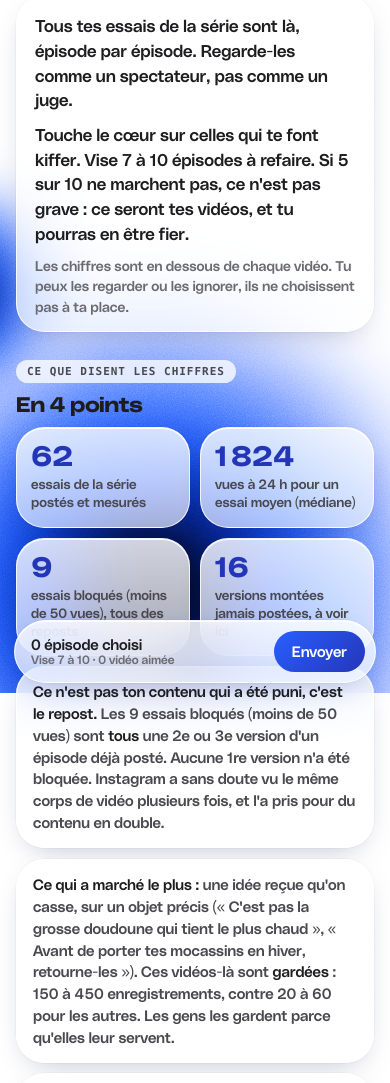
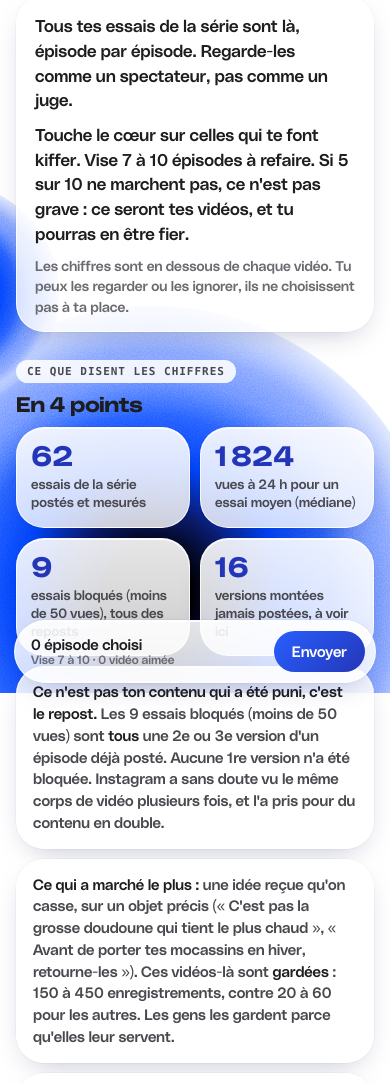
Before and after one commit to damienrsl/serie-hiver-coeurs, a plain HTML site: page index.html in a window 390 px wide. Shown: the part 151-1234 px from the top of the page. Drawn offline with Linux system fonts and the light colour scheme.

Commit message:
Fluidité : auras sans filter:blur, verre sans backdrop-filter (saccades Mac/iPhone)
Co-Authored-By: Claude Fable 5.1 <noreply@anthropic.com>

```diff
--- a/index.html
+++ b/index.html
@@ -20,9 +20,9 @@ h1,h2{font-family:var(--police);font-weight:600}
 h1{font-family:var(--large)}
 b,strong{font-weight:600}
 main{position:relative;z-index:1}
-.auras{position:fixed;inset:0;z-index:0;pointer-events:none;overflow:hidden}
-.auras i{position:absolute;border-radius:50%;filter:blur(40px);will-change:transform;
- background:radial-gradient(circle,#000 0 12%,#0a1a66 21%,#0041FF 32%,#285FFF 44%,#6f93ff 53%,#8AA8FF 60%,#B6C9FF 66%,rgba(182,201,255,.5) 70%,transparent 72%);
+.auras{position:fixed;inset:0;z-index:0;pointer-events:none;overflow:hidden;contain:strict}
+.auras i{position:absolute;border-radius:50%;will-change:transform;transform:translateZ(0);
+ background:radial-gradient(circle,#000 0 10%,#0a1a66 21%,#0041FF 32%,#285FFF 44%,#6f93ff 53%,#8AA8FF 60%,#B6C9FF 65%,rgba(182,201,255,.5) 70%,rgba(182,201,255,.14) 74%,transparent 78%);
  animation:auraDerive1 38s ease-in-out infinite alternate}
 .auras i:nth-child(1){width:min(145vw,1150px);height:min(145vw,1150px);left:20%;top:30%}
 .auras i:nth-child(2){width:min(105vw,860px);height:min(105vw,860px);left:45%;top:-10%;animation-name:auraDerive2;animation-duration:46s}
@@ -32,11 +32,10 @@ main{position:relative;z-index:1}
 @keyframes auraDerive2{0%{transform:translate(35%,-40%) scale(.8)}100%{transform:translate(-5%,-10%) scale(1.05)}}
 @keyframes auraDerive3{0%{transform:translate(-60%,-10%) scale(.6)}100%{transform:translate(-15%,15%) scale(.85)}}
 @media (prefers-reduced-motion:reduce){.auras i{animation:none}}
-.verre{background:linear-gradient(180deg,rgba(255,255,255,.82),rgba(255,255,255,.64));border:1px solid rgba(255,255,255,.85);border-radius:var(--r-xl);
- -webkit-backdrop-filter:blur(24px) saturate(1.4);backdrop-filter:blur(24px) saturate(1.4);
+.verre{background:linear-gradient(180deg,rgba(255,255,255,.9),rgba(255,255,255,.8));border:1px solid rgba(255,255,255,.85);border-radius:var(--r-xl);
  box-shadow:inset 0 1px 0 #fff,0 0 0 .5px rgba(20,20,40,.06),0 10px 30px -14px rgba(20,30,90,.35)}
 .etiquette{font:600 11px var(--police-mono);letter-spacing:.09em;text-transform:uppercase;color:var(--texte-2)}
-section>.etiquette{display:inline-block!important;padding:5px 11px;border-radius:999px;background:rgba(255,255,255,.78);-webkit-backdrop-filter:blur(12px);backdrop-filter:blur(12px)}
+section>.etiquette{display:inline-block!important;padding:5px 11px;border-radius:999px;background:rgba(255,255,255,.88)}
 .orbe{--d:20px;display:inline-block;width:var(--d);height:var(--d);border-radius:50%;position:relative;
  background:radial-gradient(circle at 50% 50%,#000 0 14%,#0a1a66 30%,#0041FF 52%,#285FFF 70%,#8AA8FF 100%);
  box-shadow:0 0 calc(var(--d)*.6) rgba(40,95,255,.45)}
```
